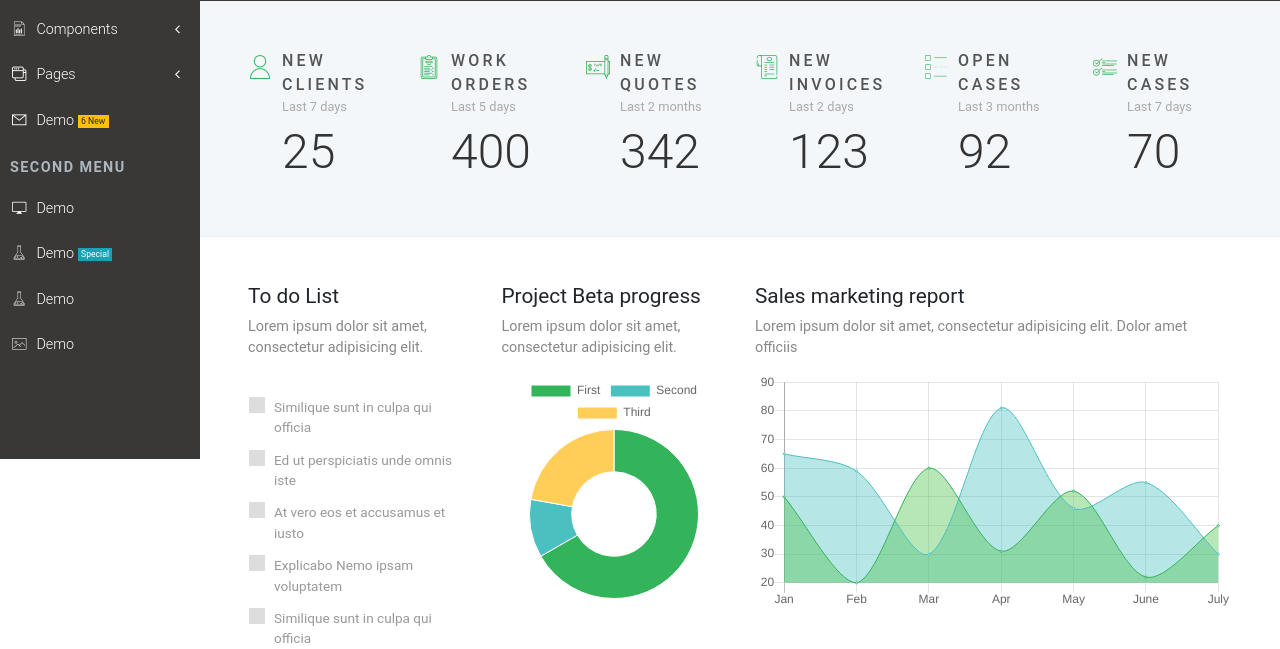
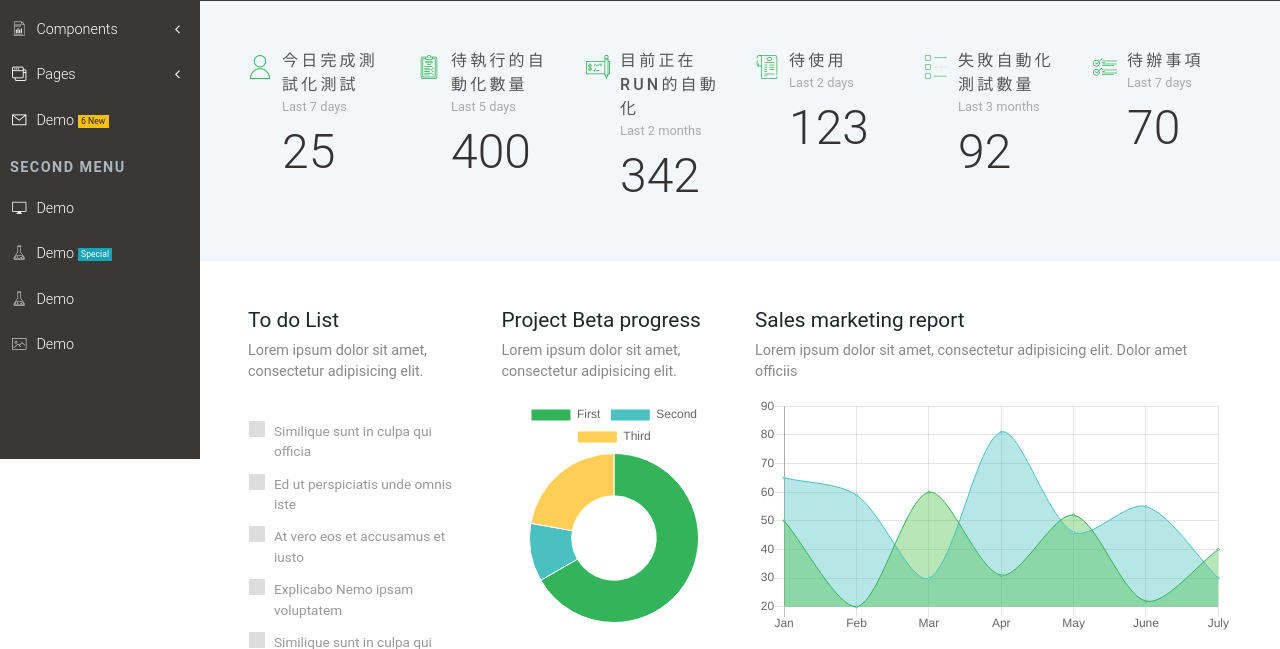
Before and after one commit to yuenu/django-automation-web, a Django app: page / in a window 1280 px wide. Shown: the part 341-990 px from the top of the page. Run offline with Django 3.2, Linux system fonts and the light colour scheme; some libraries are stand-ins or nearby versions.

Commit message:
0514revised

```diff
--- a/src/templates/header.html
+++ b/src/templates/header.html
@@ -64,7 +64,7 @@
                   </ul>
                 </li>
                 <!-- Log out-->
-                <li class="nav-item"><a href="{% url 'logout' %}"" class="nav-link logout"> <span class="d-none d-sm-inline-block">Logout</span><i class="fa fa-sign-out"></i></a></li>
+                <li class="nav-item"><a href="{% url 'logout' %}"" class="nav-link logout"> <span class="d-none d-sm-inline-block">登出</span><i class="fa fa-sign-out"></i></a></li>
               </ul>
             </div>
           </div>
--- a/src/templates/index.html
+++ b/src/templates/index.html
@@ -11,7 +11,7 @@
             <div class="col-xl-2 col-md-4 col-6">
               <div class="wrapper count-title d-flex">
                 <div class="icon"><i class="icon-user"></i></div>
-                <div class="name"><strong class="text-uppercase">New Clients</strong><span>Last 7 days</span>
+                <div class="name"><strong class="text-uppercase">今日完成測試化測試</strong><span>Last 7 days</span>
                   <div class="count-number">25</div>
                 </div>
               </div>
@@ -20,7 +20,7 @@
             <div class="col-xl-2 col-md-4 col-6">
               <div class="wrapper count-title d-flex">
                 <div class="icon"><i class="icon-padnote"></i></div>
-                <div class="name"><strong class="text-uppercase">Work Orders</strong><span>Last 5 days</span>
+                <div class="name"><strong class="text-uppercase">待執行的自動化數量</strong><span>Last 5 days</span>
                   <div class="count-number">400</div>
                 </div>
               </div>
@@ -29,7 +29,7 @@
             <div class="col-xl-2 col-md-4 col-6">
               <div class="wrapper count-title d-flex">
                 <div class="icon"><i class="icon-check"></i></div>
-                <div class="name"><strong class="text-uppercase">New Quotes</strong><span>Last 2 months</span>
+                <div class="name"><strong class="text-uppercase">目前正在Run的自動化</strong><span>Last 2 months</span>
                   <div class="count-number">342</div>
                 </div>
               </div>
@@ -38,7 +38,7 @@
             <div class="col-xl-2 col-md-4 col-6">
               <div class="wrapper count-title d-flex">
                 <div class="icon"><i class="icon-bill"></i></div>
-                <div class="name"><strong class="text-uppercase">New Invoices</strong><span>Last 2 days</span>
+                <div class="name"><strong class="text-uppercase">待使用</strong><span>Last 2 days</span>
                   <div class="count-number">123</div>
                 </div>
               </div>
@@ -47,7 +47,7 @@
             <div class="col-xl-2 col-md-4 col-6">
               <div class="wrapper count-title d-flex">
                 <div class="icon"><i class="icon-list"></i></div>
-                <div class="name"><strong class="text-uppercase">Open Cases</strong><span>Last 3 months</span>
+                <div class="name"><strong class="text-uppercase">失敗自動化測試數量</strong><span>Last 3 months</span>
                   <div class="count-number">92</div>
                 </div>
               </div>
@@ -56,7 +56,7 @@
             <div class="col-xl-2 col-md-4 col-6">
               <div class="wrapper count-title d-flex">
                 <div class="icon"><i class="icon-list-1"></i></div>
-                <div class="name"><strong class="text-uppercase">New Cases</strong><span>Last 7 days</span>
+                <div class="name"><strong class="text-uppercase">待辦事項</strong><span>Last 7 days</span>
                   <div class="count-number">70</div>
                 </div>
               </div>
--- a/src/templates/navbar.html
+++ b/src/templates/navbar.html
@@ -12,20 +12,20 @@
         </div>
         <!-- Sidebar Navigation Menus-->
         <div class="main-menu">
-          <h5 class="sidenav-heading">測試</h5>
+          <h5 class="sidenav-heading">自動化測試</h5>
           <ul id="side-main-menu" class="side-menu list-unstyled">
             <li><a href="/"> <i class="icon-home"></i>Home                             </a></li>
-            <li><a href="#formsDropdown" aria-expanded="false" data-toggle="collapse"> <i class="icon-form"></i>Forms </a>
+            <li><a href="#formsDropdown" aria-expanded="false" data-toggle="collapse"> <i class="icon-form"></i>自動化測試項目</a>
               <ul id="formsDropdown" class="collapse list-unstyled ">
-                <li><a href="forms.html">Basic forms</a></li>
-                <li><a href="forms-advanced.html">Advanced forms</a></li>
-                <li><a href="forms-autocomplete.html">Autocomplete</a></li>
-                <li><a href="forms-dropzone.html">Files upload</a></li>
-                <li><a href="forms-texteditor.html">Text editor</a></li>
-                <li><a href="forms-validation.html">Validation</a></li>
+                <li><a href="#">彩金</a></li>
+                <li><a href="#">會員相關</a></li>
+                <li><a href="#">Autocomplete</a></li>
+                <li><a href="#">Files upload</a></li>
+                <li><a href="#">Text editor</a></li>
+                <li><a href="#">Validation</a></li>
               </ul>
             </li>
-            <li><a href="#chartsDropdown" aria-expanded="false" data-toggle="collapse"> <i class="fa fa-bar-chart"></i>Charts </a>
+            <li><a href="#chartsDropdown" aria-expanded="false" data-toggle="collapse"> <i class="fa fa-bar-chart"></i>統計圖表 </a>
               <ul id="chartsDropdown" class="collapse list-unstyled ">
                 <li><a href="charts.html">Charts</a></li>
                 <li><a href="charts-gauge-sparkline.html">Gauge + Sparkline</a></li>
@@ -68,8 +68,8 @@
             <li> <a href="#"> <i class="icon-screen"> </i>Demo</a></li>
             <li> <a href="#"> <i class="icon-flask"> </i>Demo
                 <div class="badge badge-info">Special</div></a></li>
-            <li> <a href=""> <i class="icon-flask"> </i>Demo</a></li>
-            <li> <a href=""> <i class="icon-picture"> </i>Demo</a></li>
+            <li> <a href="/"> <i class="icon-flask"> </i>Demo</a></li>
+            <li> <a href="/"> <i class="icon-picture"> </i>Demo</a></li>
           </ul>
         </div>
       </div>
```
Also changed, not shown: src/db.sqlite3.
